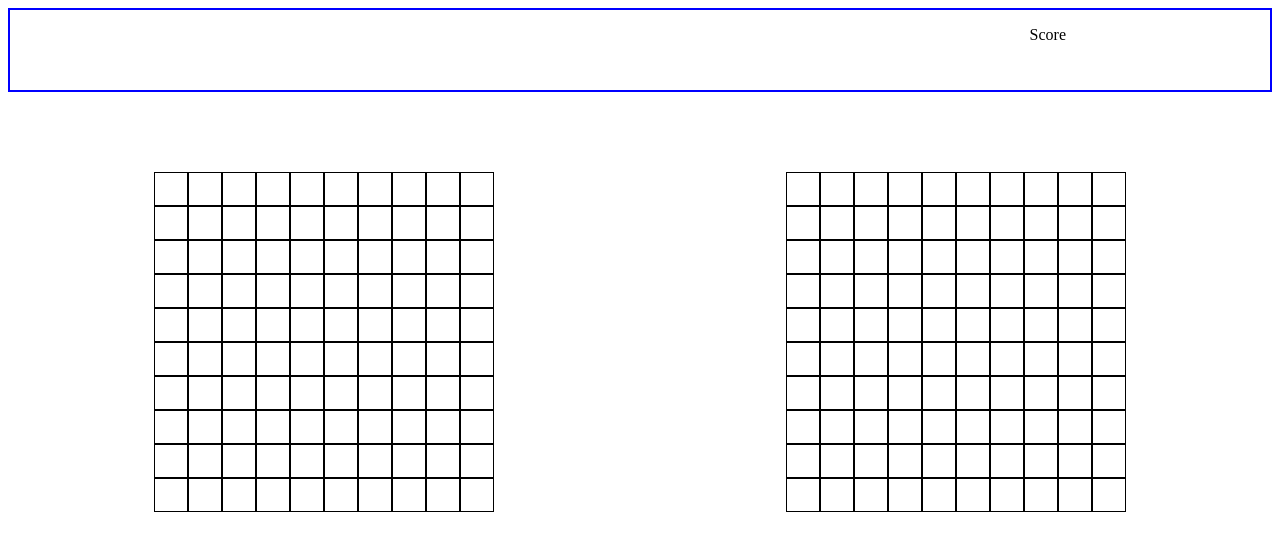
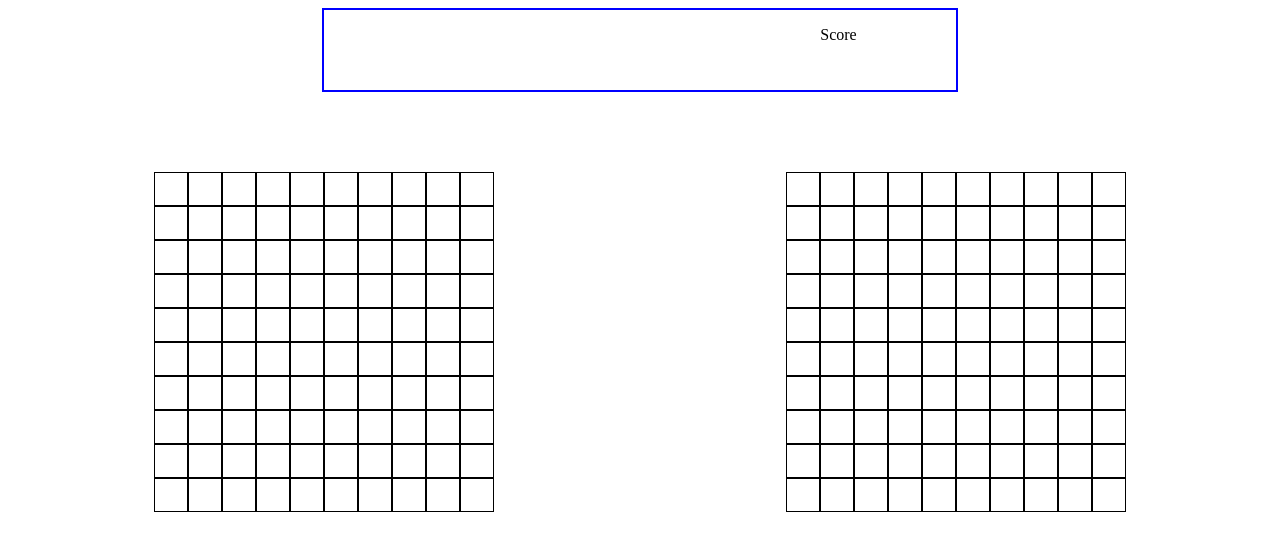
Before and after one commit to DragonRomeo/sea-battle, a React (Vite) app in the folder sea battle/: page /game in a window 1280 px wide. Shown: the top 550 px of the page. Built offline with nearby package versions, Linux system fonts and the light colour scheme.

Commit message:
styles: update Indication component

```diff
--- a/sea battle/src/pages/GamePage/components/Header/Header.module.css
+++ b/sea battle/src/pages/GamePage/components/Header/Header.module.css
@@ -1,4 +1,6 @@
 .header {
     display: flex;
     flex-direction: row;
+    width: 100%;
+    justify-content: center;
 }
--- a/sea battle/src/pages/GamePage/components/Header/Indication/Indication.module.css
+++ b/sea battle/src/pages/GamePage/components/Header/Indication/Indication.module.css
@@ -1,5 +1,5 @@
 .container {
-  width: 100%;
+  width: 50%;
   display: flex;
   flex-direction: row;
   justify-content: space-around;
```
